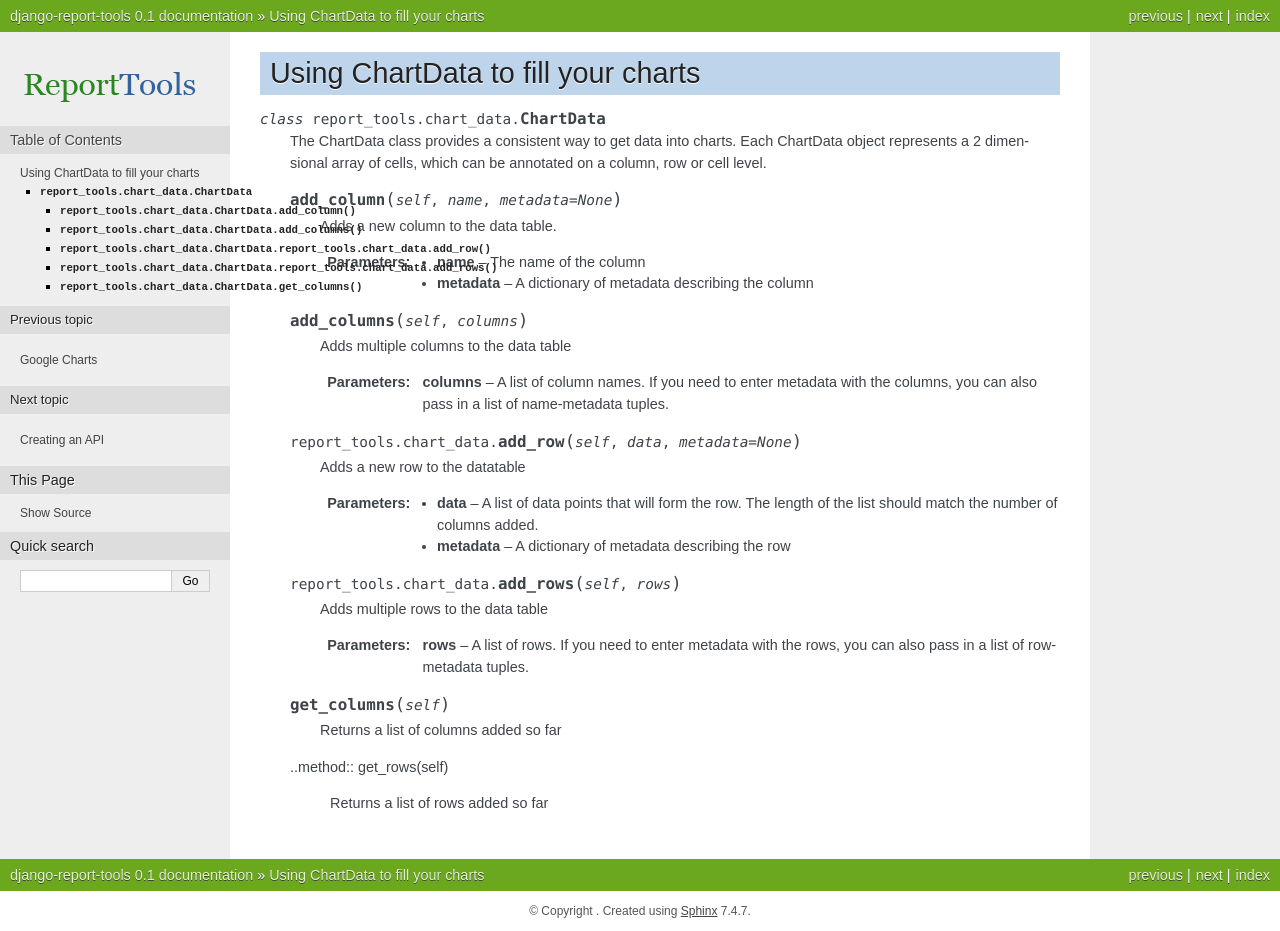
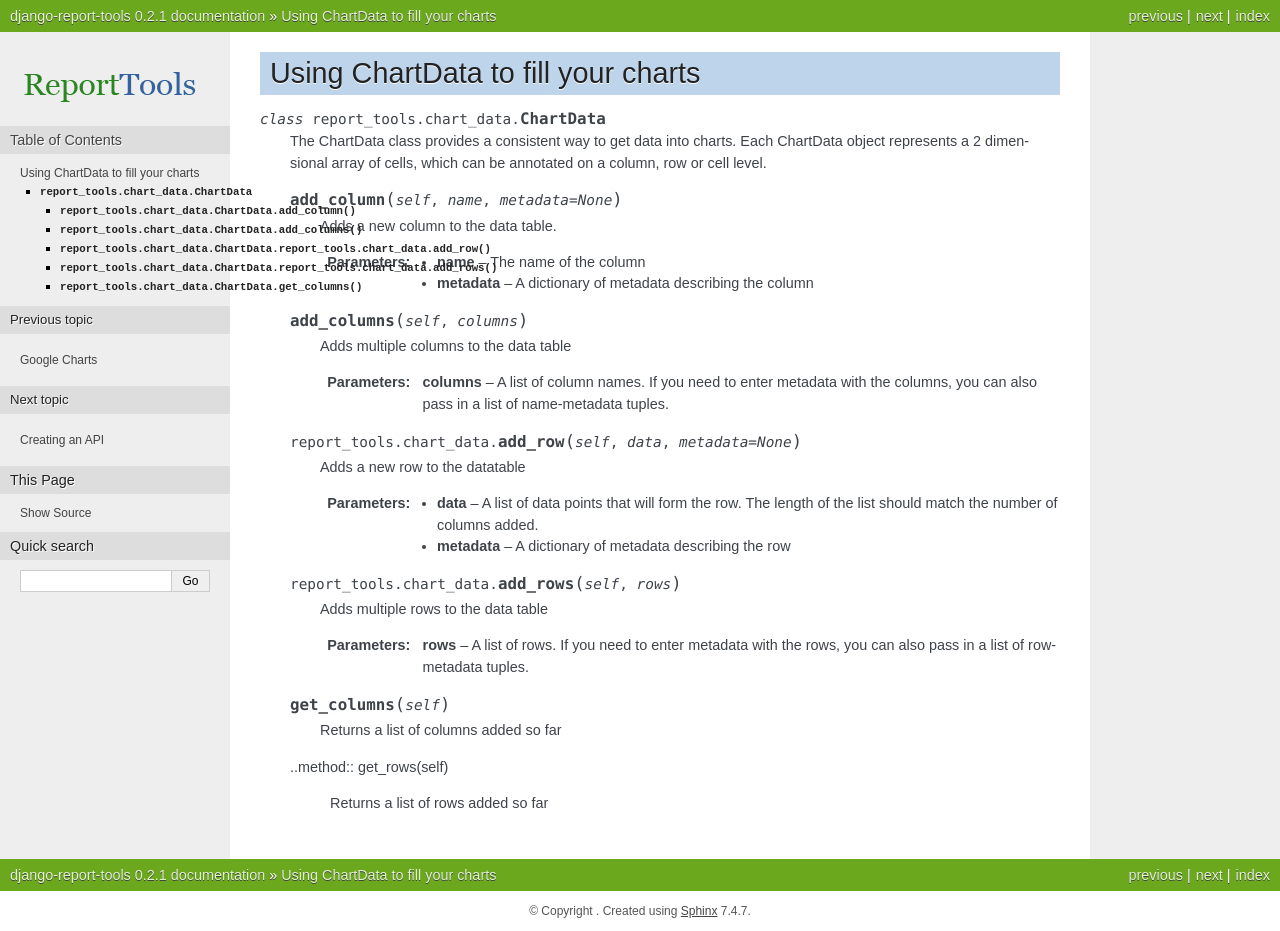
Before and after one commit to evanbrumley/django-report-tools, a Sphinx documentation site: the page built from docs/source/chart_data/index.rst, in a window 1280 px wide. Built offline with Sphinx 7.4.7, drawn with Linux system fonts in a browser that asks for light colours.

Commit message:
Updated version number in docs

```diff
--- a/docs/source/conf.py
+++ b/docs/source/conf.py
@@ -49,9 +49,9 @@ copyright = u''
 # built documents.
 #
 # The short X.Y version.
-version = '0.1'
+version = '0.2.1'
 # The full version, including alpha/beta/rc tags.
-release = '0.1'
+release = '0.2.1'
 
 # The language for content autogenerated by Sphinx. Refer to documentation
 # for a list of supported languages.
```
